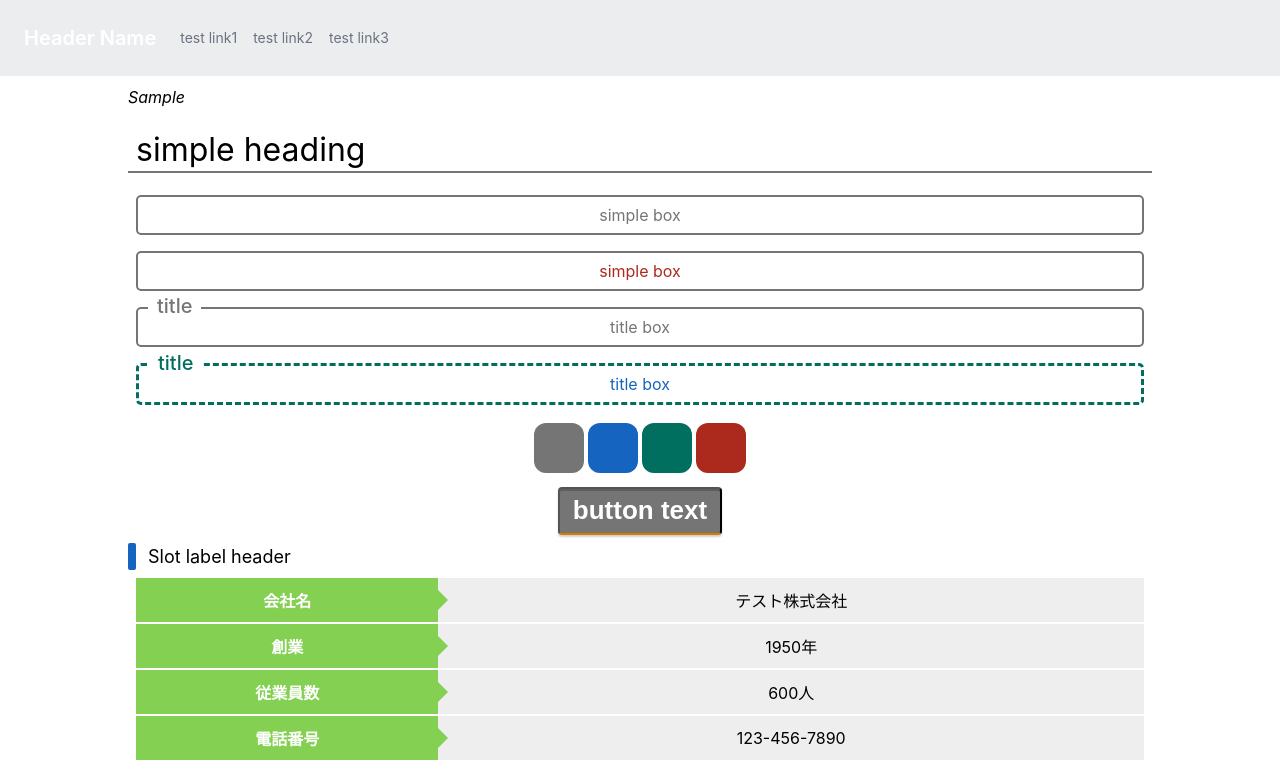
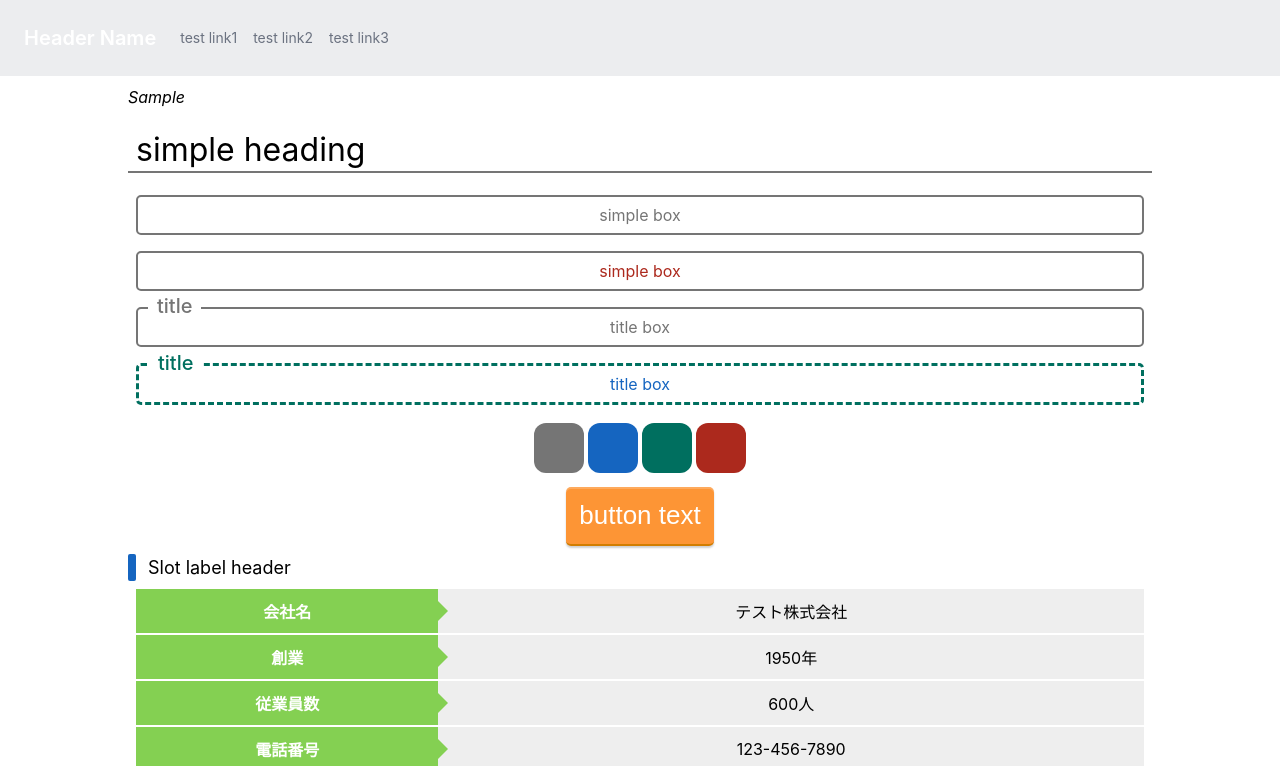
Before and after one commit to FumihiroMaejima/amplify-test, a React (Vite) app: page /sample in a window 1280 px wide. Shown: the top 766 px of the page. Built offline with nearby package versions, Linux system fonts and the light colour scheme.

Commit message:
modify button setting.

```diff
--- a/src/assets/scss/components/parts/button/PartsSimpleButton.scss
+++ b/src/assets/scss/components/parts/button/PartsSimpleButton.scss
@@ -1,21 +1,27 @@
 @import '../../../util/colors.scss';
+
+$parts-simple-button-default-color: #fd9535;
+$parts-simple-button-default-border-bottom-color: #d27d00;
 
 .parts-simple-button {
   position: relative;
   display: inline-block;
-  padding: 0.25em 0.5em;
+  padding: 0.5em 0.5em;
   text-decoration: none;
-  color: $util-color-white;
-  background: #fd9535;
-  border-bottom: solid 2px #d27d00;
-  border-radius: 4px;
-  box-shadow: inset 0 2px 0 rgba($util-color-black,0.2), 0 2px 2px rgba(0, 0, 0, 0.19);
-  font-weight: bold;
+  color: $util-color-white default;
+  background: $parts-simple-button-default-color;
+  border: initial;
+  border-bottom: solid 2px $parts-simple-button-default-border-bottom-color;
+  border-radius: 5px;
+  box-shadow: inset 0 2px 0 rgba(255,255,255,0.2), 0 2px 2px rgba(0, 0, 0, 0.19);
+  font-weight: 400;
 
-  &:actvie {
-    // transform: translateY(-5px);
-    // -webkit-transform: translateY(-5px);
-    border-bottom: solid 2px #fd9535;
+  &:hover {
+    cursor: pointer;
+  }
+
+  &:active {
+    border-bottom: solid 2px $parts-simple-button-default-color;
     box-shadow: 0 0 2px rgba(0, 0, 0, 0.30);
   }
 }
--- a/src/assets/scss/components/parts/button/PartsSimpleFlatButton.scss
+++ b/src/assets/scss/components/parts/button/PartsSimpleFlatButton.scss
@@ -21,6 +21,7 @@
   }
 
   &:hover {
+    cursor: pointer;
     transform: translateY(-5px);
     -webkit-transform: translateY(-5px);
   }
--- a/src/components/parts/button/PartsSimpleButton.tsx
+++ b/src/components/parts/button/PartsSimpleButton.tsx
@@ -14,7 +14,8 @@ export const PartsSimpleButton: React.VFC<Props> = ({
 }) => {
   return (
     <button
-      className={`parts-simple-button util-color__bg--${color} util-color__text--${textColor}`}
+      // className={`parts-simple-button util-color__bg--${color} util-color__text--${textColor}`}
+      className={`parts-simple-button util-color__text--${textColor}`}
     >
       {text}
     </button>
```
